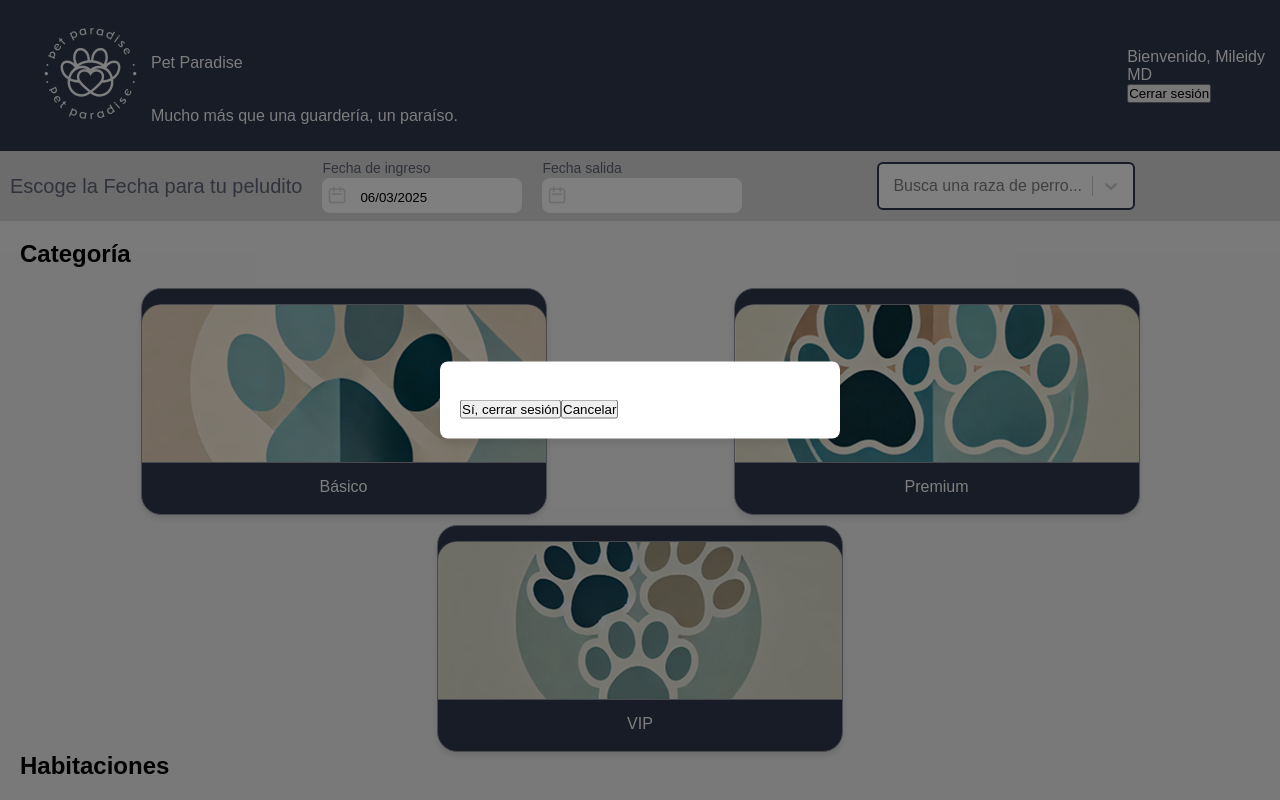
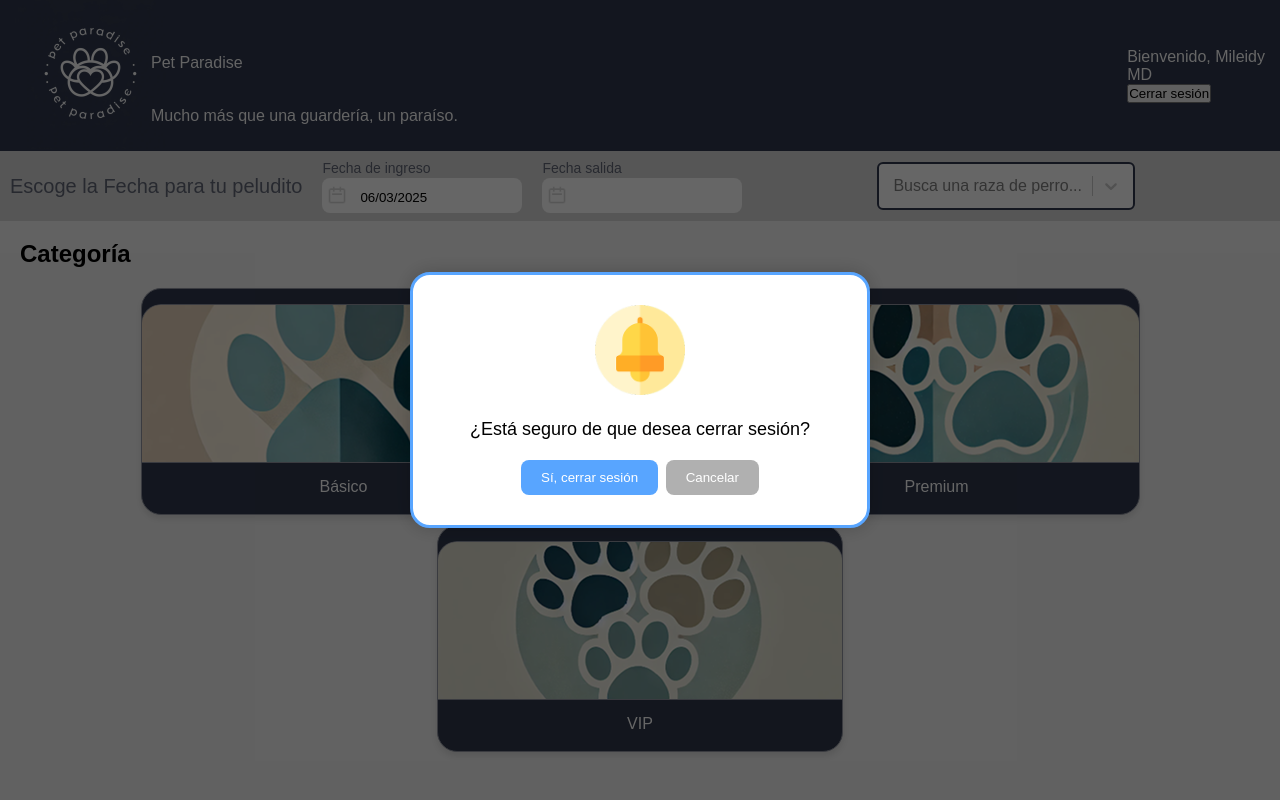
Before and after one commit to LuisDelgado-LD/integradorG5Front, a React (Vite) app: page / in a window 1280 px wide. Both pictures are taken after a click on the button "Cerrar sesión". Built offline with nearby package versions, Linux system fonts and the light colour scheme.

Commit message:
mensaje de cerrar secion

```diff
--- a/src/Components/Header.jsx
+++ b/src/Components/Header.jsx
@@ -59,6 +59,7 @@ const Header = () => {
       {mostrarConfirmacion && (
         <div className="modal-overlay">
           <div className="modal">
+          <img src="img/campana.png" alt="Campana"/>
             <p>¿Está seguro de que desea cerrar sesión?</p>
             <div className="modal-buttons">
               <button onClick={handleLogout} className="btn-confirm">Sí, cerrar sesión</button>
--- a/src/Routes/Home.jsx
+++ b/src/Routes/Home.jsx
@@ -72,7 +72,7 @@ const Home = () => {
   const totalPaginas = Math.ceil(habitaciones.length / habitacionesPorPagina);
   const inicio = (paginaActual - 1) * habitacionesPorPagina;
   const habitacionesPagina = habitaciones.slice(inicio, inicio + habitacionesPorPagina);
-  const serviciosAleatorios = mezclar(state.privilegiosAlojamientos || []);
+  const servicios = state.privilegiosAlojamientos || [];
   const categorias = [
     { nombre: "Básico", icono: "/img/1patita.png" },
     { nombre: "Premium", icono: "/img/2patitas.png" },
@@ -82,6 +82,7 @@ const Home = () => {
   return (
     <div className="home">
 
+      <div style={{ marginBottom: "3cm" }}>
         <h2 className="section-title">Categoría</h2>
         <div className="card-grid">
           {categorias.map((cat, idx) => (
@@ -91,7 +92,9 @@ const Home = () => {
             </div>
           ))}
         </div>
+      </div>
 
+      <div style={{ marginBottom: "3cm" }}>
         <h2 className="section-title">Habitaciones</h2>
         <div className="card-grid" style={{ gridTemplateColumns: "repeat(2, 1fr)" }}>
           {habitacionesPagina.map((habitacion) => (
@@ -101,24 +104,27 @@ const Home = () => {
 
         <div className="paginacion-container">
           <button disabled={paginaActual === 1} onClick={() => setPaginaActual(paginaActual - 1)}>Anterior</button>
-        {Array.from({ length: totalPaginas }, (_, index) => (
-          <button
-            key={index}
-            className={paginaActual === index + 1 ? "activo" : ""}
-            onClick={() => setPaginaActual(index + 1)}
-          >
-            {index + 1}
-          </button>
-        ))}
+          <span style={{ margin: "0 10px" }}>
+            Página {paginaActual} de {totalPaginas}
+          </span>
           <button disabled={paginaActual === totalPaginas} onClick={() => setPaginaActual(paginaActual + 1)}>Siguiente</button>
         </div>
+      </div>
 
+      <div>
         <h2 className="section-title">Servicios incluidos</h2>
-      <div className="card-grid" style={{ gridTemplateColumns: "repeat(3, 1fr)" }}>
-        {serviciosAleatorios.map((servicio) => (
+        <div style={{
+          display: "flex",
+          overflowX: "auto",
+          gap: "20px",
+          padding: "10px 0"
+        }}>
+          {servicios.map((servicio) => (
             <Card key={servicio.id} {...servicio} />
           ))}
         </div>
+      </div>
+
     </div>
   );
 };
--- a/src/index.css
+++ b/src/index.css
@@ -1904,3 +1904,75 @@ html, body {
   justify-content: center;
   margin-bottom: 20px;
 }
+
+
+/*vista de cerrar secion*/
+
+.modal-overlay {
+  position: fixed;
+  top: 0;
+  left: 0;
+  width: 100vw;
+  height: 100vh;
+  background-color: rgba(0, 0, 0, 0.6);
+  display: flex;
+  justify-content: center;
+  align-items: center;
+  z-index: 9999;
+}
+
+.modal {
+  background-color: white;
+  padding: 30px;
+  border-radius: 20px;
+  width: 460px;
+  text-align: center;
+  box-shadow: 0 0 20px rgba(0,0,0,0.2);
+  border: 3px solid #58A5FF;
+}
+
+.modal img {
+  width: 90px;
+  margin-bottom: 20px;
+}
+
+.modal p {
+  color: #000000;
+  font-size: 18px;
+  margin-bottom: 20px;
+  font-weight: 500;
+}
+
+.modal-buttons {
+  display: flex;
+  justify-content: center;
+  gap: 2mm;
+}
+
+.btn-confirm {
+  background-color: #58A5FF;
+  color: white;
+  padding: 10px 20px;
+  border: none;
+  border-radius: 8px;
+  cursor: pointer;
+  font-weight: 500;
+}
+
+.btn-cancel {
+  background-color: #B0B0B0;
+  color: white;
+  padding: 10px 20px;
+  border: none;
+  border-radius: 8px;
+  cursor: pointer;
+  font-weight: 500;
+}
+
+.btn-confirm:hover {
+  background-color: #3395ff;
+}
+
+.btn-cancel:hover {
+  background-color: #999999;
+}
```
Lines whose indentation alone changed are shown as unchanged.
